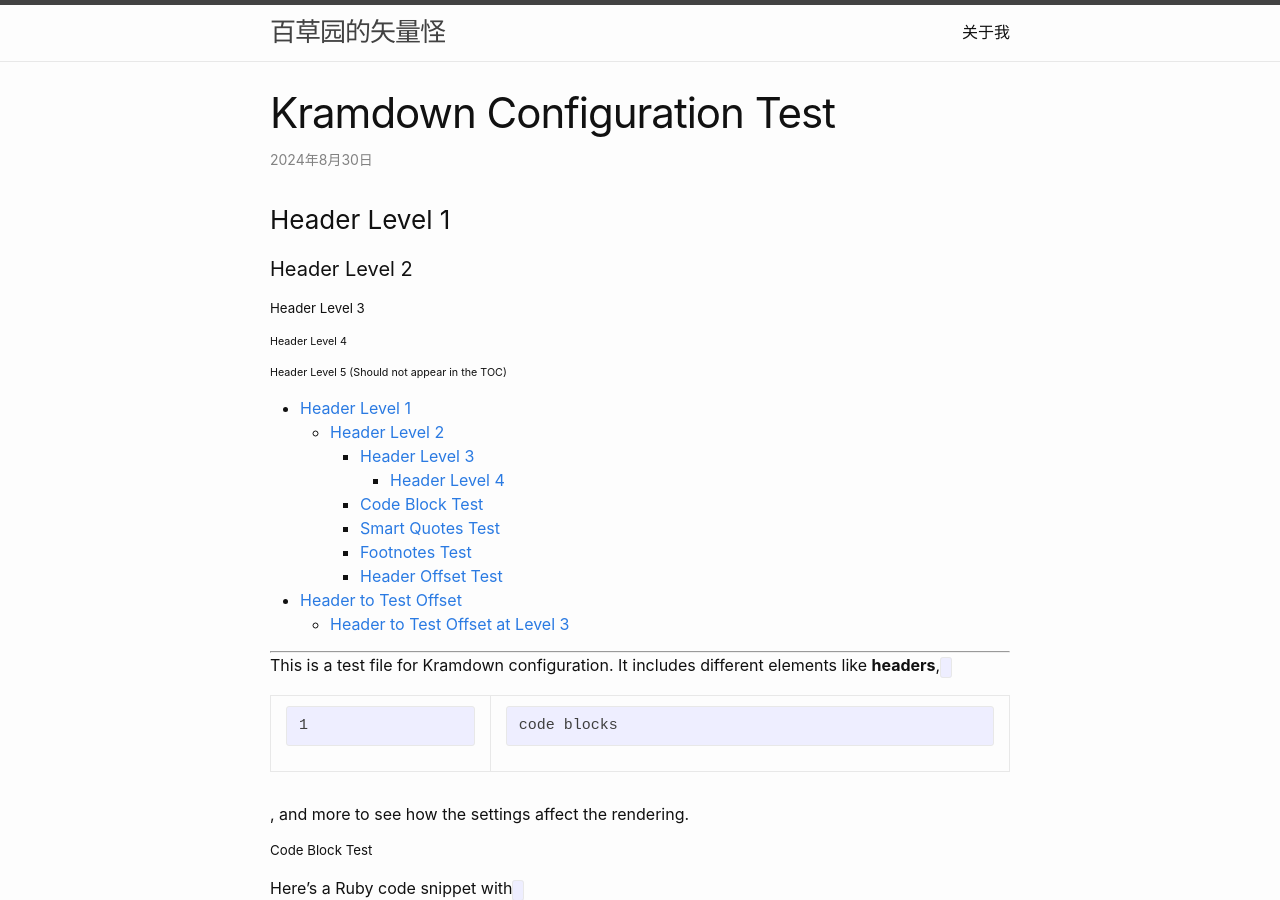
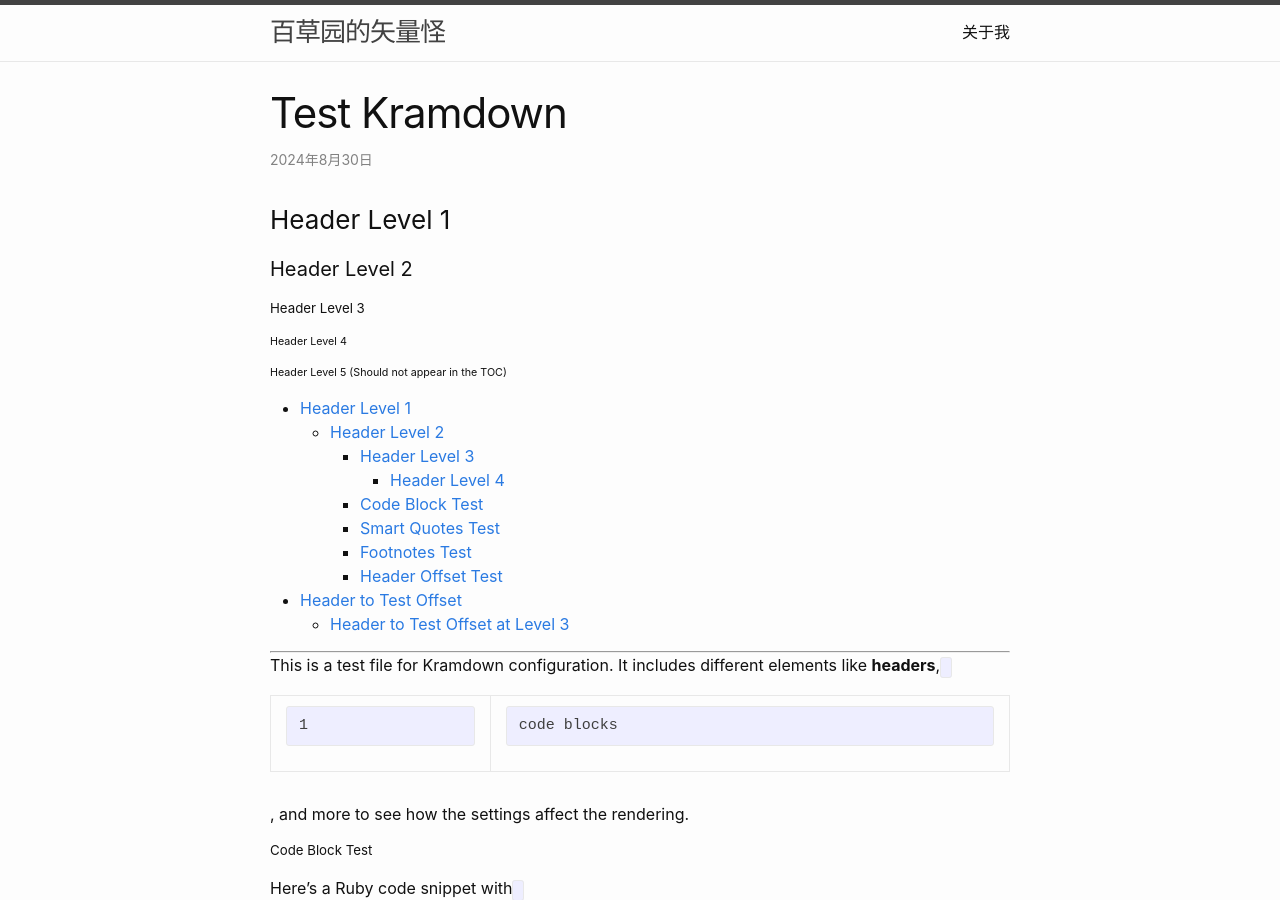
Before and after one commit to znbic/znbic.github.io, a Jekyll site: the page built from _posts/Test/2024-08-30-test-kramdown.md, in a window 1280 px wide and 900 px high. Built offline with Jekyll 4.4.1, drawn with Linux system fonts in a browser that asks for light colours; comment, search, counter and statistics services are not loaded; part of the change alters nothing that is shown.

Commit message:
kramdown

```diff
--- a/_config.yml
+++ b/_config.yml
@@ -57,8 +57,8 @@ kramdown:
   syntax_highlighter_opts:
     guess_lang: true
     line_numbers: true
-    # line_numbers: table
-    bold_every: 5
+    line_numbers: table
+    # bold_every: 5
   header_offset: 2
 
 
--- a/_posts/Test/2024-08-30-test-kramdown.md
+++ b/_posts/Test/2024-08-30-test-kramdown.md
@@ -1,6 +1,6 @@
 ---
 layout: post
-title: "Kramdown Configuration Test"
+title: "Test Kramdown"
 date: 2024-08-30 11:06:37 +0800
 categories: test
 ---
```
